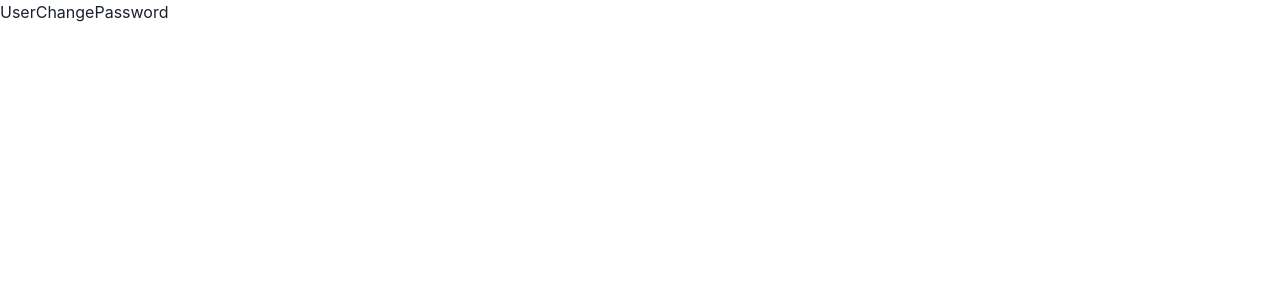
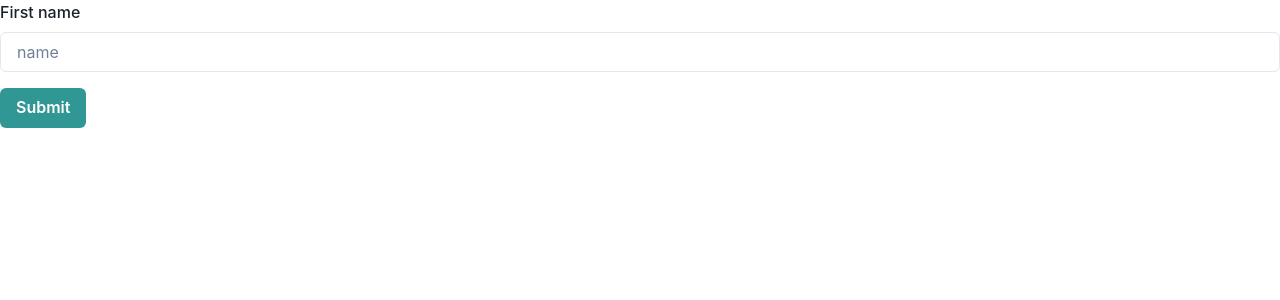
Before and after one commit to ali9ahmad/lmsUlabX, a React (Vite) app: page /changePassword in a window 1280 px wide. Shown: the top 300 px of the page. Built offline with nearby package versions, Linux system fonts and the light colour scheme.

Commit message:
photo src was changed to onlinr from offline

```diff
--- a/package.json
+++ b/package.json
@@ -16,6 +16,7 @@
     "framer-motion": "^11.0.3",
     "react": "^18.2.0",
     "react-dom": "^18.2.0",
+    "react-hook-form": "^7.50.1",
     "react-router-dom": "^6.6.1"
   },
   "devDependencies": {
--- /dev/null
+++ b/src/components/Experiment.jsx
@@ -0,0 +1,39 @@
+import { useForm } from 'react-hook-form';
+import { FormErrorMessage, FormLabel, FormControl, Input, Button } from '@chakra-ui/react';
+
+export default function Experiment() {
+  const {
+    handleSubmit,
+    register,
+    formState: { errors, isSubmitting },
+  } = useForm();
+
+  function onSubmit(values) {
+    return new Promise((resolve) => {
+      setTimeout(() => {
+        alert(JSON.stringify(values, null, 2));
+        resolve();
+      }, 3000);
+    });
+  }
+
+  return (
+    <form onSubmit={handleSubmit(onSubmit)}>
+      <FormControl isInvalid={errors.name}>
+        <FormLabel htmlFor="name">First name</FormLabel>
+        <Input
+          id="name"
+          placeholder="name"
+          {...register('name', {
+            required: 'This is required',
+            minLength: { value: 4, message: 'Minimum length should be 4' },
+          })}
+        />
+        <FormErrorMessage>{errors.name && errors.name.message}</FormErrorMessage>
+      </FormControl>
+      <Button mt={4} colorScheme="teal" isLoading={isSubmitting} type="submit">
+        Submit
+      </Button>
+    </form>
+  );
+}
--- a/src/components/MainImageLeftSide.jsx
+++ b/src/components/MainImageLeftSide.jsx
@@ -7,7 +7,11 @@ export default function MainImageLeftSide() {
         Learning Management system
       </Heading>
       <Box mt="45px" alignItems="center" mx="auto" align="center">
-        <Image src="../../public/images/mainLeftSideImage.png" alt="main image" w="900px" />
+        <Image
+          src="https://lh3.googleusercontent.com/pw/ABLVV84LmtuzMAzzPj1dh9DB0MRzzc3Ye6XSBrxF8V2kKT-sop664XsXLep7gsE_Xf7UdnsLZdAGHsYNQnRTc0JynMGHDNpGPlFlzp4q0tOCp9UgwiwtYCjgdPn5h4F7aLTI35vLKvhTu375i5cVEVItV4UOfGyKR9ny_NrKM8lgHux14IBNsGPxm9gKLSK7N_I5vnioRC53y4nJa_9LJw_Ln9GeVYBlz5Og-v6EIlSYq75RdPwjP9LcJ1W2DOMNAX-WgLRZZyzXZlXg7I8ZJE8DJ4rnLLyvHr9-ABoVyUAh3kISUCgxhVyPgKURDATJV9cGw3WqN6ZnNMqkL2h4SRUcPrXwXa4yvRR_wNBIu6113UPnq7m86ymUKKj98vbJ-1UT9AxekENhc3ShDpCctREjylaP36z9pbXTLw5j5_k5LDLpKq5oMjv0oQ1_V7PkLmyIMNSwFJRwf4c1HsPJzMfog6ILIh9vcqSL5rIsAjddjoWGvCIICyOk4JmMOfZb5njRaCMHra9fbQuK9twYSVzNF1RdgulUFigvx23yKrOCn64RMavNFQkehrNfyEFG1_vuhRv6IGId3bIYYJ1MDKJGN3eaDl2ZO0My0efd4Uan_H193rPEcITvZ4fZHa8pXK0utldcJirTppM3b66lJI0mV9JrIYUWWOL03Qm0g35MMPiQbDvOCdErMMlT0EOgHr2tOK8sNIOUFtAQN77tXTrawh1fBBq9WJzofdHlpbS7aZytu6OJy6tXoZFSHsRm3tRQfJ52OeiFLTG-8ICvPvoPeYKIMT6dvKlRfCbvDia82jzU46asRvwP3ta-EhSeeor6fmTPpoVTxz5W0cRLdzXELyI5TksoclK6P0Rz3dF28FfBpeD1iL7EUEfNQlj7QjvxUAdQo1DktTm5RENn5vt8G7gm=w672-h448-s-no-gm?authuser=0"
+          alt="main image"
+          w="900px"
+        />
       </Box>
     </>
   );
--- a/src/pages/UserChangePassword.jsx
+++ b/src/pages/UserChangePassword.jsx
@@ -1,3 +1,9 @@
+import Experiment from '../components/Experiment';
+
 export default function UserChangePassword() {
-  return <div>UserChangePassword</div>;
+  return (
+    <div>
+      <Experiment />
+    </div>
+  );
 }
```
Also changed, not shown: 1 other file (tests, documents, lock files or other folders).
